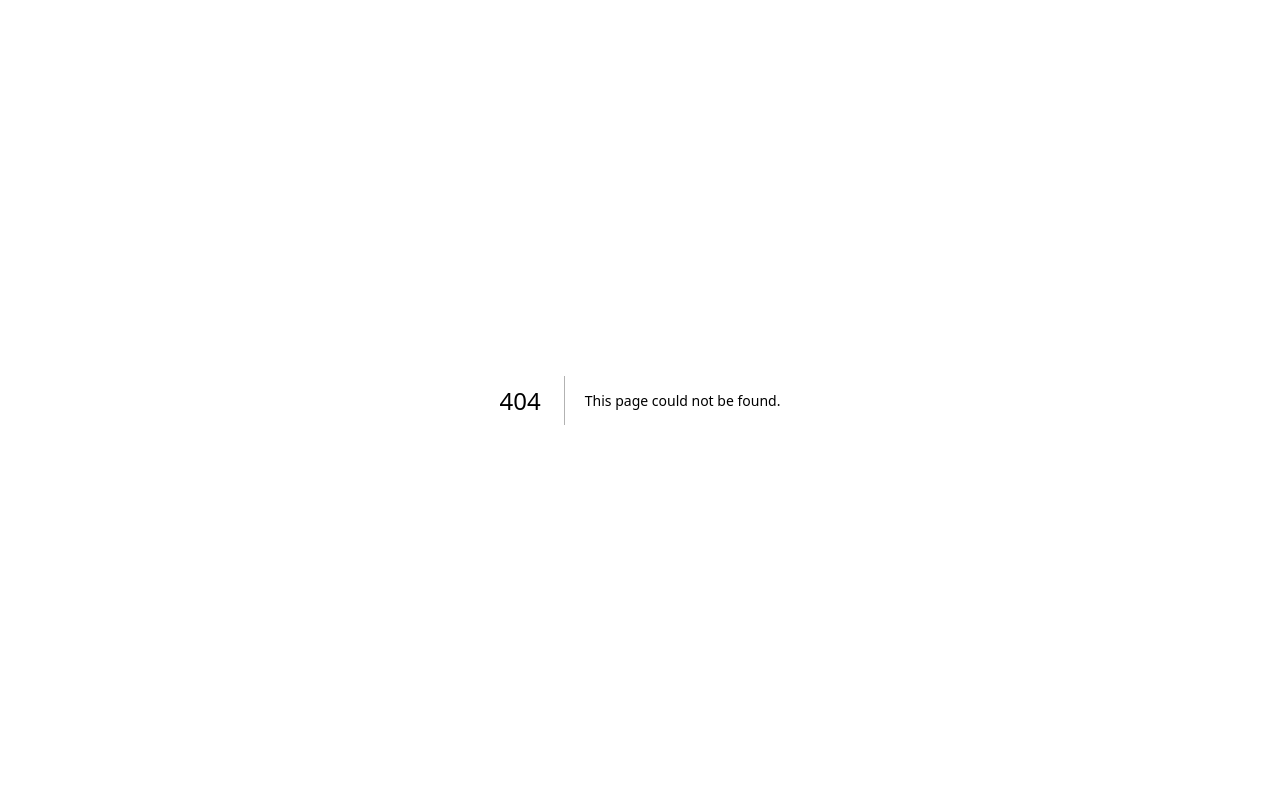
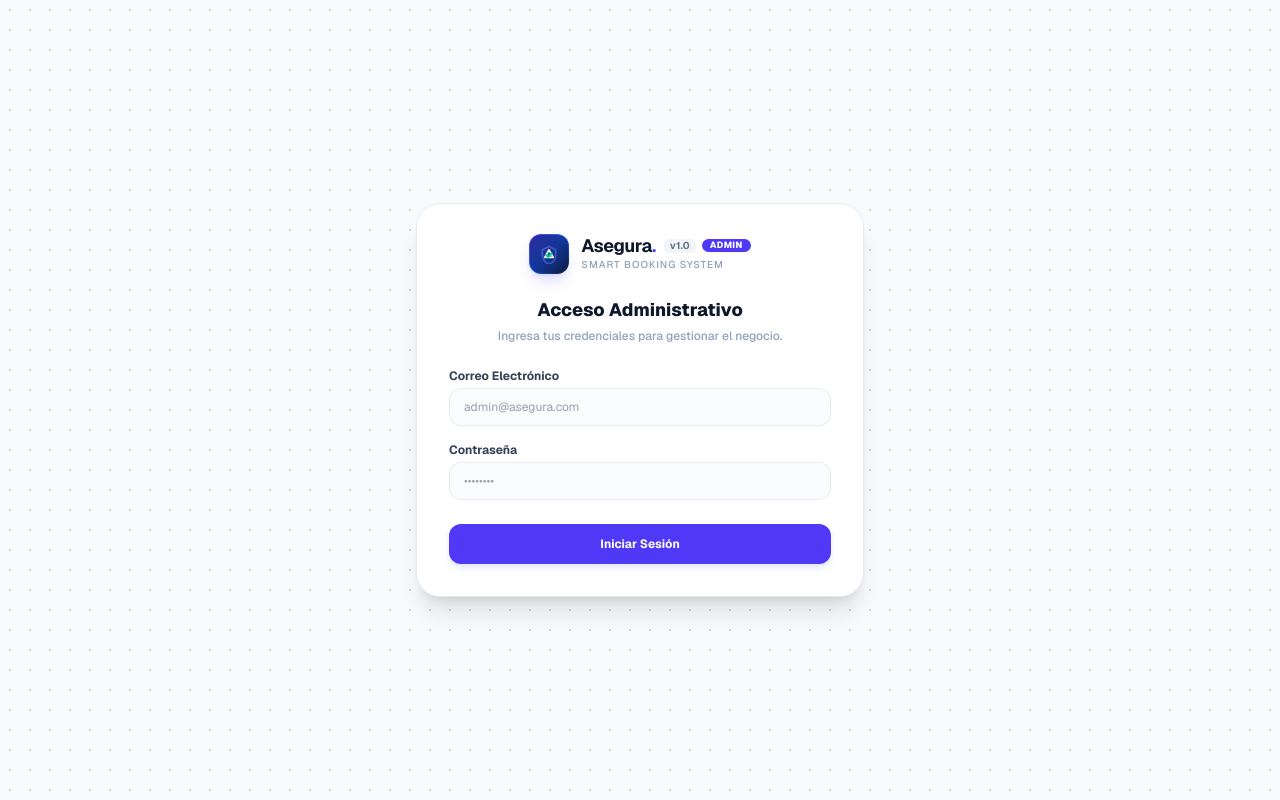
Before and after one commit to Nyxarion-ctrl/asegura-app, a Next.js app: page /admin/login in a window 1280 px wide. Before the commit this address had no page. Built offline with nearby package versions, Linux system fonts and the light colour scheme; no server answers.

Commit message:
Create page.tsx

```diff
--- /dev/null
+++ b/app/admin/login/page.tsx
@@ -0,0 +1,101 @@
+"use client";
+
+import { useState } from "react";
+import { createClient } from "@supabase/supabase-js";
+import { useRouter } from "next/navigation";
+import Logo from "@/components/Logo";
+
+const supabaseUrl = process.env.NEXT_PUBLIC_SUPABASE_URL || "";
+const supabaseAnonKey = process.env.NEXT_PUBLIC_SUPABASE_ANON_KEY || "";
+const supabase = createClient(supabaseUrl, supabaseAnonKey);
+
+export default function AdminLoginPage() {
+  const [email, setEmail] = useState("");
+  const [password, setPassword] = useState("");
+  const [error, setError] = useState("");
+  const [loading, setLoading] = useState(false);
+  const router = useRouter();
+
+  const handleLogin = async (e: React.FormEvent) => {
+    e.preventDefault();
+    setLoading(true);
+    setError("");
+
+    const { data, error } = await supabase.auth.signInWithPassword({
+      email,
+      password,
+    });
+
+    if (error) {
+      setError("Credenciales inválidas. Verifica tu correo y contraseña.");
+      setLoading(false);
+    } else if (data.session) {
+      router.push("/admin");
+    }
+  };
+
+  return (
+    <div className="min-h-screen bg-[#f8fafc] flex flex-col items-center justify-center p-4 relative font-sans antialiased"
+         style={{
+           backgroundImage: `radial-gradient(#cbd5e1 1.5px, transparent 1.5px)`,
+           backgroundSize: `20px 20px`,
+         }}>
+      <div className="max-w-md w-full bg-white rounded-3xl border border-slate-200/80 p-8 shadow-xl">
+        <div className="flex justify-center mb-6">
+          <Logo isAdmin={true} />
+        </div>
+
+        <h2 className="text-lg font-extrabold text-slate-900 text-center mb-1">
+          Acceso Administrativo
+        </h2>
+        <p className="text-xs text-slate-400 font-medium text-center mb-6">
+          Ingresa tus credenciales para gestionar el negocio.
+        </p>
+
+        {error && (
+          <div className="mb-4 p-3 bg-red-50 border border-red-200 text-red-600 text-xs rounded-xl text-center font-medium">
+            {error}
+          </div>
+        )}
+
+        <form onSubmit={handleLogin} className="space-y-4">
+          <div>
+            <label className="block text-xs font-bold text-slate-700 mb-1">
+              Correo Electrónico
+            </label>
+            <input
+              type="email"
+              required
+              value={email}
+              onChange={(e) => setEmail(e.target.value)}
+              placeholder="admin@asegura.com"
+              className="w-full px-3.5 py-2.5 bg-slate-50/60 border border-slate-200/80 rounded-xl text-xs text-slate-700 outline-none focus:bg-white focus:border-indigo-500 transition-all"
+            />
+          </div>
+
+          <div>
+            <label className="block text-xs font-bold text-slate-700 mb-1">
+              Contraseña
+            </label>
+            <input
+              type="password"
+              required
+              value={password}
+              onChange={(e) => setPassword(e.target.value)}
+              placeholder="••••••••"
+              className="w-full px-3.5 py-2.5 bg-slate-50/60 border border-slate-200/80 rounded-xl text-xs text-slate-700 outline-none focus:bg-white focus:border-indigo-500 transition-all"
+            />
+          </div>
+
+          <button
+            type="submit"
+            disabled={loading}
+            className="w-full py-3 bg-indigo-600 hover:bg-indigo-700 text-white font-bold text-xs rounded-xl shadow-md shadow-indigo-100 transition-all cursor-pointer mt-2"
+          >
+            {loading ? "Verificando..." : "Iniciar Sesión"}
+          </button>
+        </form>
+      </div>
+    </div>
+  );
+}
```
